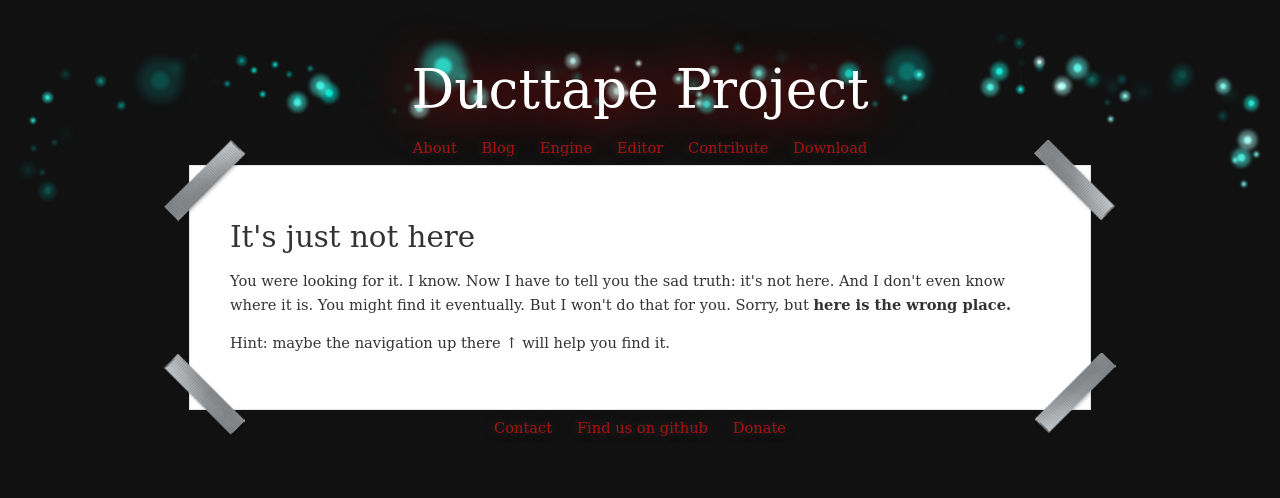
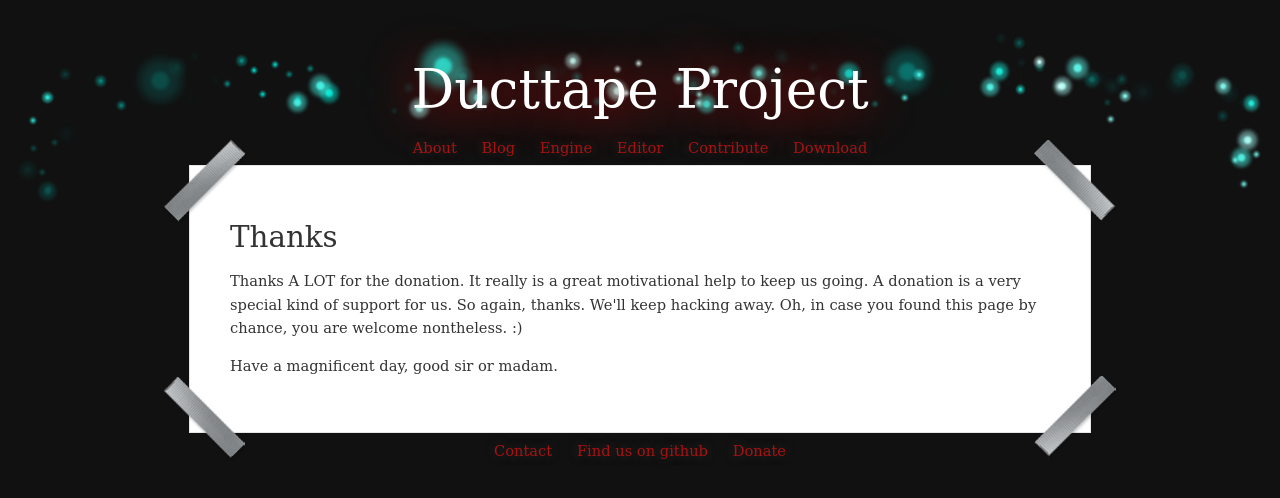
Before and after one commit to ducttape/ducttape-site, a Flask app: page /thanks/ in a window 1280 px wide. Shown: the top 498 px of the page. Run offline with Flask 2, Linux system fonts and the light colour scheme.

Commit message:
Adding thanks page

```diff
--- a/ducttape/templates/donate.html
+++ b/ducttape/templates/donate.html
@@ -20,10 +20,10 @@
         button. Just click it and enter the amount!
     </p>
 
-    <form action="https://www.paypal.com/cgi-bin/webscr" method="post" target="_blank">
+    <form action="https://www.paypal.com/cgi-bin/webscr" method="post">
         <input type="hidden" name="cmd" value="_s-xclick">
         <input type="hidden" name="hosted_button_id" value="QW6NDYLTJ7LGE">
-        <input type="image" src="https://www.paypalobjects.com/en_GB/i/btn/btn_donate_LG.gif" border="0" name="submit" alt="PayPal - The safer, easier way to pay online.">
+        <input type="image" src="https://www.paypalobjects.com/en_GB/i/btn/btn_donate_LG.gif" border="0" name="submit" alt="PayPal — The safer, easier way to pay online.">
         <img alt="" border="0" src="https://www.paypalobjects.com/de_DE/i/scr/pixel.gif" width="1" height="1">
     </form>
 
--- /dev/null
+++ b/ducttape/templates/thanks.html
@@ -0,0 +1,19 @@
+{% extends "base.html" %}
+
+{% block title %}Thanks{% endblock %}
+
+{% block content %}
+    <h1>Thanks</h1>
+
+    <p>
+        Thanks A LOT for the donation. It really is a great motivational help to
+        keep us going. A donation is a very special kind of support for us. So
+        again, thanks. We'll keep hacking away. Oh, in case you found this page
+        by chance, you are welcome nontheless. :)
+    </p>
+
+    <p>
+        Have a magnificent day, good sir or madam.
+    </p>
+
+{% endblock %}
--- a/ducttape/views.py
+++ b/ducttape/views.py
@@ -44,3 +44,7 @@ def contact():
 @app.route("/donate/")
 def donate():
     return render_template("donate.html")
+
+@app.route("/thanks/", methods=["GET", "POST"])
+def thanks():
+    return render_template("thanks.html")
```
